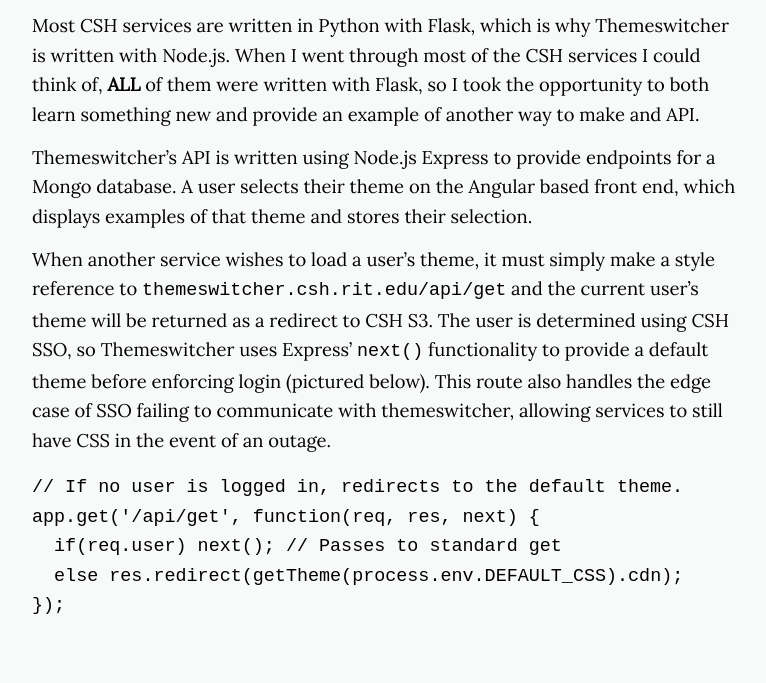
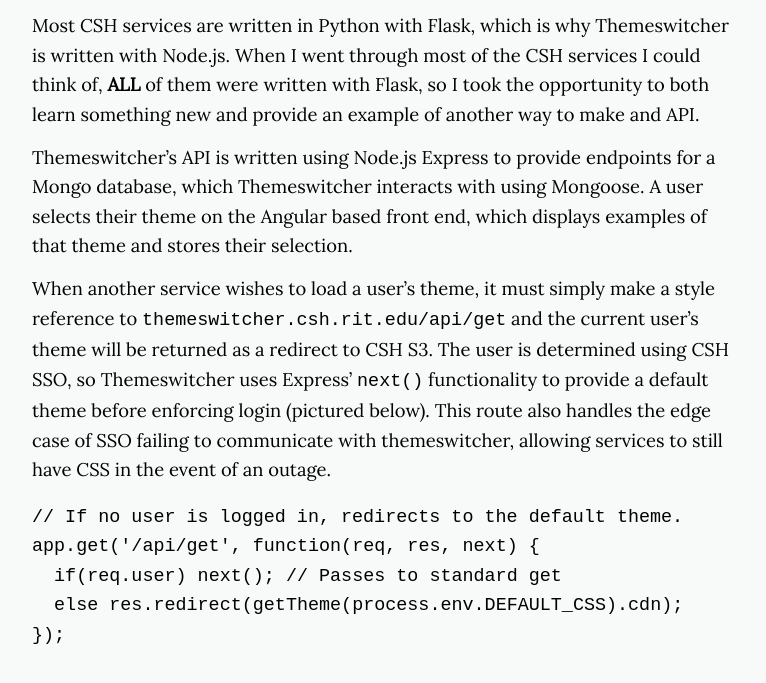
Before and after one commit to ComputerScienceHouse/blog, a Jekyll site: the page built from _posts/2018-04-09-themeswitcher.md, in a window 1280 px wide and 900 px high, scrolled down 719 px, cut to the strip 115-824 px from the top of the window. Shown: the top 683 px of the strip, without its empty margins (256-1022 px from the left). Built offline with Jekyll 4.4.1, drawn with Linux system fonts in a browser that asks for light colours; nearby versions of some CDN libraries.

Commit message:
Adds note about Themeswitcher using Mongoose

```diff
--- a/_posts/2018-04-09-themeswitcher.md
+++ b/_posts/2018-04-09-themeswitcher.md
@@ -19,7 +19,7 @@
 Most CSH services are written in Python with Flask, which is why Themeswitcher is written with Node.js.
 When I went through most of the CSH services I could think of, __ALL__ of them were written with Flask, so I took the opportunity to both learn something new and provide an example of another way to make and API.
 
-Themeswitcher's API is written using Node.js Express to provide endpoints for a Mongo database.
+Themeswitcher's API is written using Node.js Express to provide endpoints for a Mongo database, which Themeswitcher interacts with using Mongoose.
 A user selects their theme on the Angular based front end, which displays examples of that theme and stores their selection.
 
 When another service wishes to load a user's theme, it must simply make a style reference to `themeswitcher.csh.rit.edu/api/get` and the current user's theme will be returned as a redirect to CSH S3.
```
